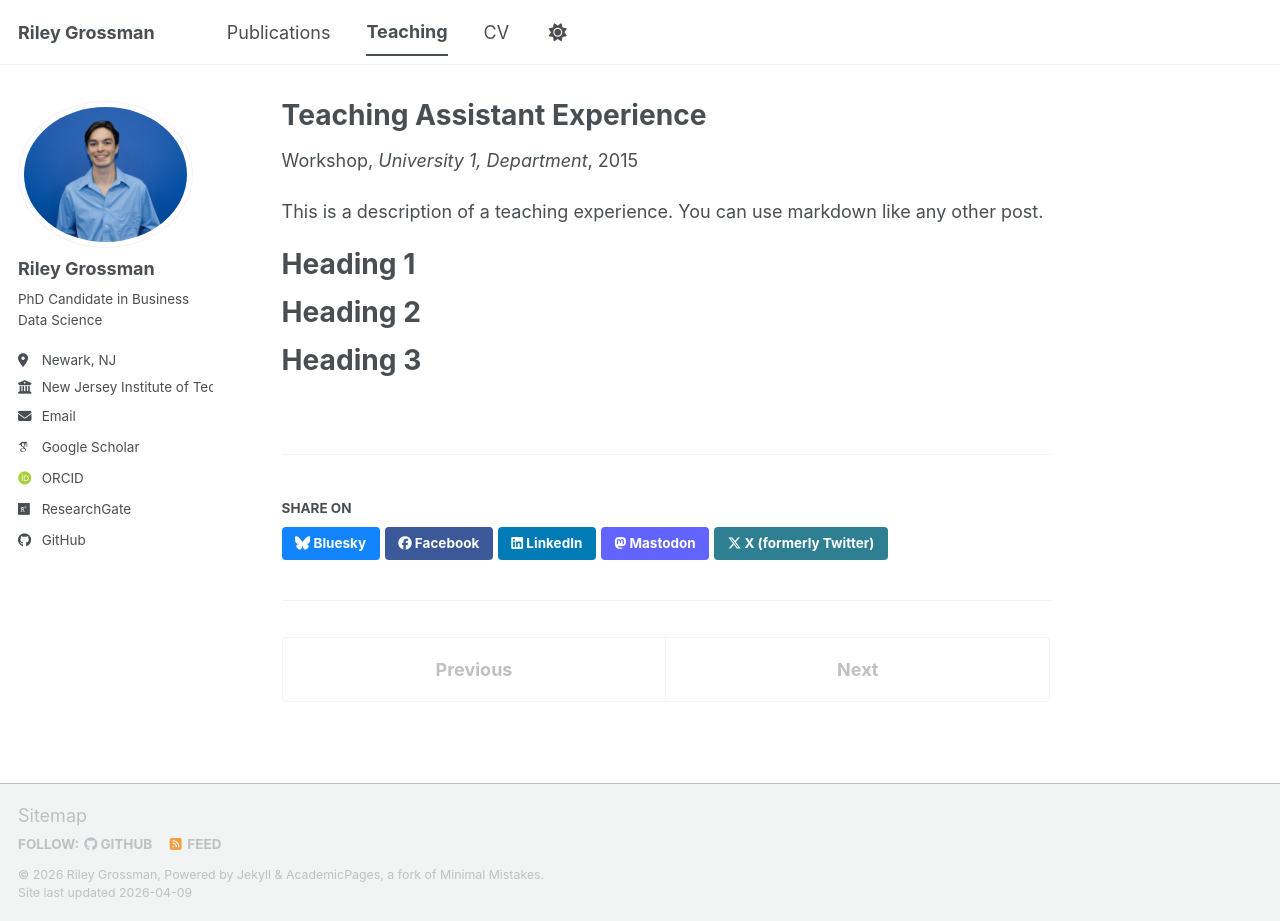
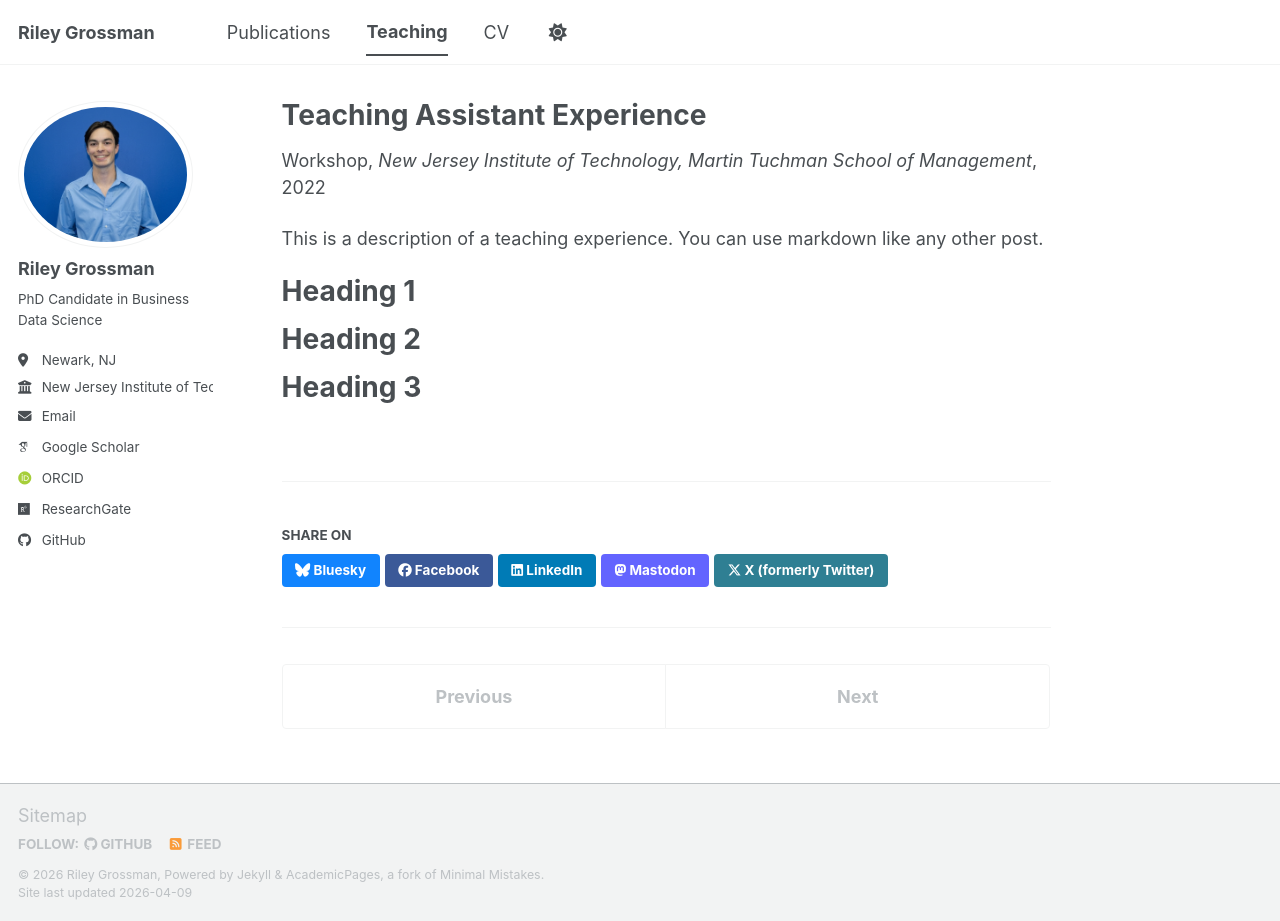
Before and after one commit to rag24/rag24.github.io, a Jekyll site: the page built from _teaching/assistant.md, in a window 1280 px wide and 921 px high. Built offline with Jekyll 4.4.1, drawn with Linux system fonts in a browser that asks for light colours; some web fonts are replaced; a script bundle is joined from its source files by our own code; library files that are not in the unit come from our copies.

Commit message:
Update teaching assistant details and venue

```diff
--- a/_teaching/assistant.md
+++ b/_teaching/assistant.md
@@ -3,9 +3,9 @@ title: "Teaching Assistant Experience"
 collection: teaching
 type: "Workshop"
 permalink: /teaching/assistant
-venue: "University 1, Department"
-date: 2015-01-01
-location: "City, Country"
+venue: "New Jersey Institute of Technology, Martin Tuchman School of Management"
+date: 2022-09-06
+location: "Newark, NJ"
 ---
 
 This is a description of a teaching experience. You can use markdown like any other post.
```
